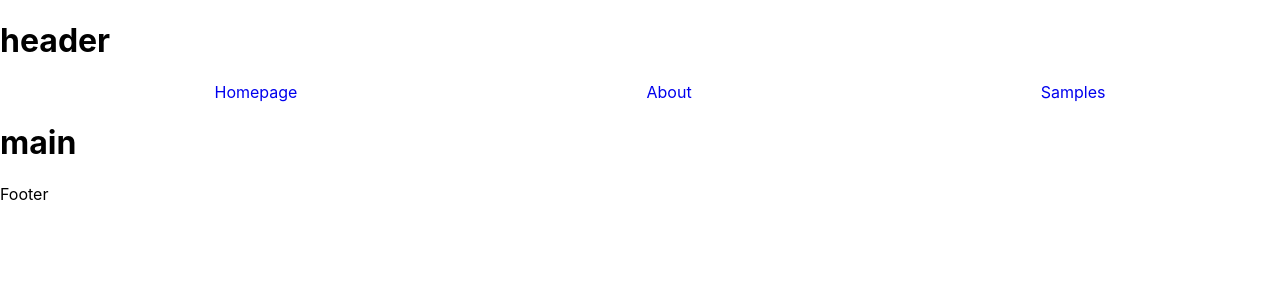
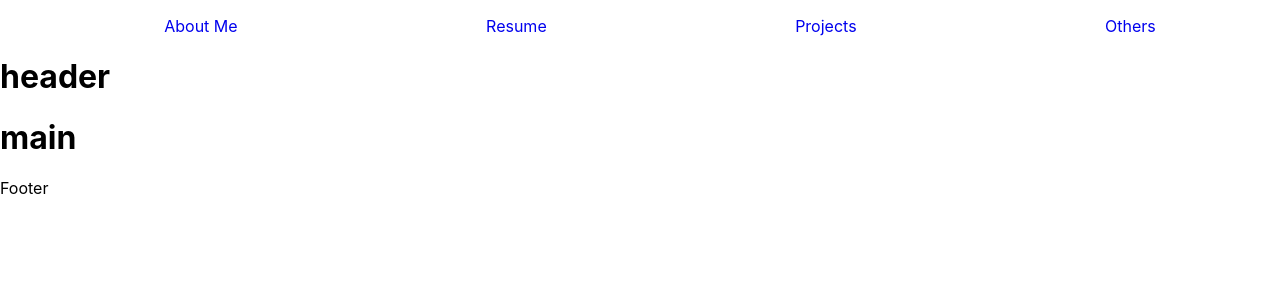
Before and after one commit to Joseph-kaku/jkportfolio, a React (Create React App) app: page / in a window 1280 px wide. Shown: the top 300 px of the page. Built offline with nearby package versions, Linux system fonts and the light colour scheme.

Commit message:
still working on header and nav

```diff
--- a/src/App.js
+++ b/src/App.js
@@ -8,8 +8,8 @@ import './styles.css';
 function Homepage() {
   return (
     <div class="homepage">
+        <Navbar />
       <Header />
-        <Navbar />
         <Main />
       <Footer />
     </div>
--- a/src/navbar.js
+++ b/src/navbar.js
@@ -4,9 +4,10 @@ function Navbar() {
 return (
     <nav>
     <ul>
-        <li><a href="/">Homepage</a></li>
-        <li><a href="/About">About</a></li>
-        <li><a href="/Samples">Samples</a></li>
+        <li><a href="/">About Me</a></li>
+        <li><a href="/Resume">Resume</a></li>
+        <li><a href="/Projects">Projects</a></li>
+        <li><a href="/Others">Others</a></li>
     </ul>
     </nav>
 );
```
